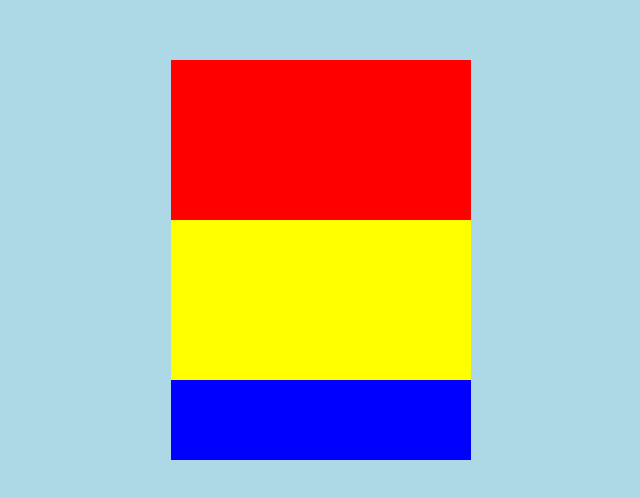
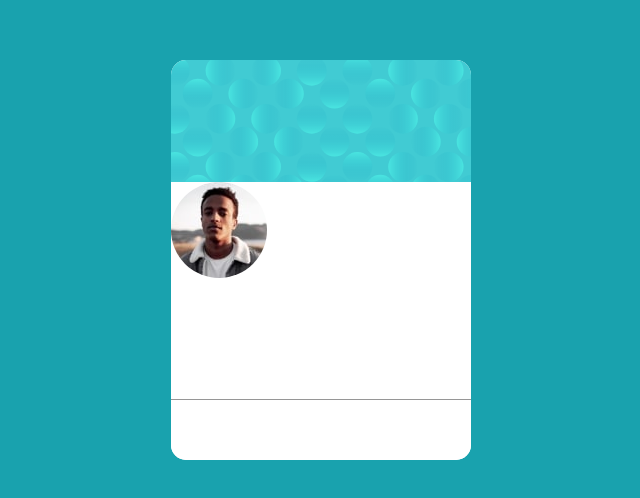
Before and after one commit to JohnObla/profile-card-component, a plain HTML site: page index.html in a window 1280 px wide. Shown: the part 140-638 px from the top of the page, without its empty margins (319-959 px from the left). Drawn offline with Linux system fonts and the light colour scheme.

Commit message:
Added colours, curved borders

```diff
--- a/index.html
+++ b/index.html
@@ -11,10 +11,13 @@
 <body>
 
     <section id="container">
-        <main id="card">
-            <div id="card-image"></div>
+        <main id="card" class="curved-border-top curved-border-bottom">
+            <div id="card-image" class="curved-border-top"></div>
+            <img id="profile-picture" src="static/images/image-victor.jpg" alt="Victor Cress">
             <div id="card-body"></div>
-            <div id="card-footer"></div>
+            <div id="card-footer" class="curved-border-bottom"></div>
+
+
         </main>
     </section>
 
--- a/styles.css
+++ b/styles.css
@@ -1,6 +1,6 @@
 body
 {
-    box-sizing: border-box;
+    /* box-sizing: border-box; */
     height: 100vh;
     margin: 0;
 }
@@ -10,7 +10,7 @@ body {
 }
 
 #container {
-    background-color: lightblue;
+    background-color: hsl(185, 75%, 39%);
     width: 100%;
     height: 100%;
     margin: 0 auto;
@@ -19,25 +19,52 @@ body {
     justify-content: center;
 }
 
+#card div {
+    background-color: white;
+    box-sizing: border-box;
+}
+
 #card {
     width: 300px;
     height: 400px;
     background-color: white;
     display: flex;
     flex-direction: column;
+
 }
 
 #card-image {
     height: 40%;
-    background-color: red;
+    background-image: url("static/images/bg-pattern-card.svg");
+
 }
 
 #card-body {
     height: 40%;
-    background-color: yellow;
+
 }
 
 #card-footer {
     height: 20%;
-    background-color: blue;
+    border-top: 0.5px solid hsl(0, 0%, 59%);
+
 }
+
+#profile-picture {
+    width: 96px;
+    height: 96px;
+    border-radius: 50%;
+    border-color: white;
+    border-width: 2px;
+}
+
+.curved-border-top {
+    border-top-left-radius: 15px;
+    border-top-right-radius: 15px;
+
+}
+
+.curved-border-bottom {
+    border-bottom-left-radius: 15px;
+    border-bottom-right-radius: 15px;
+}
```
Also changed, not shown: syles.css (deleted).
